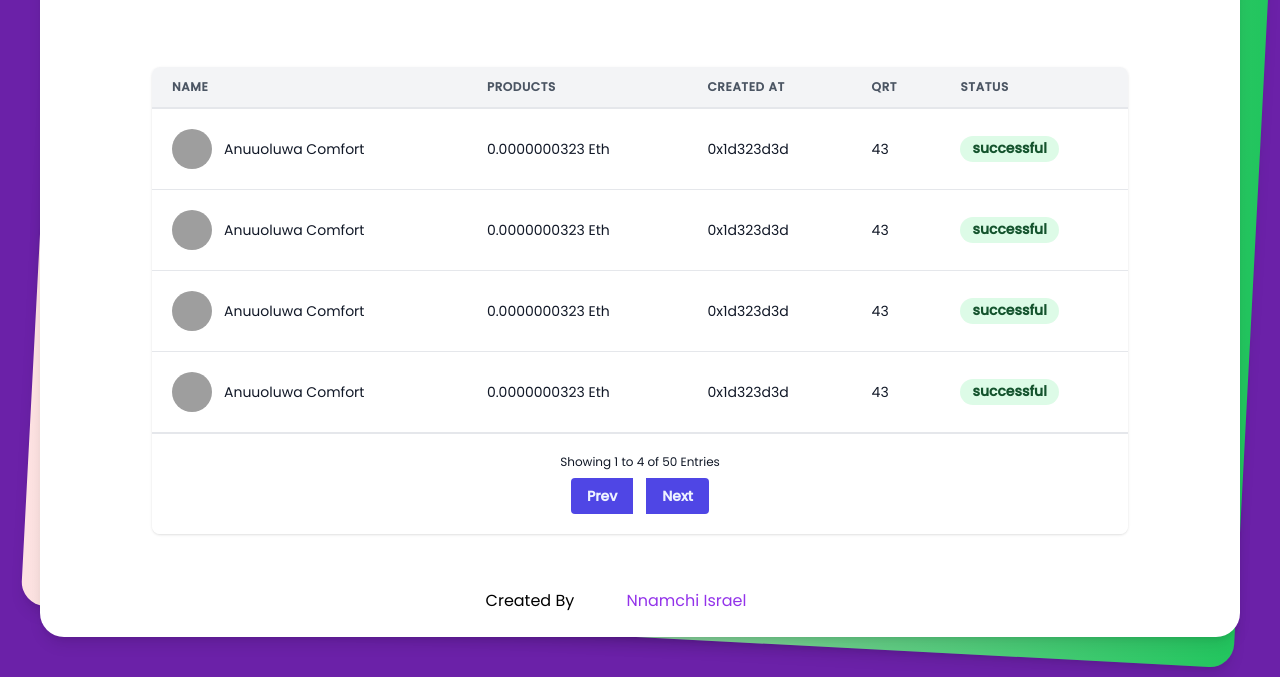
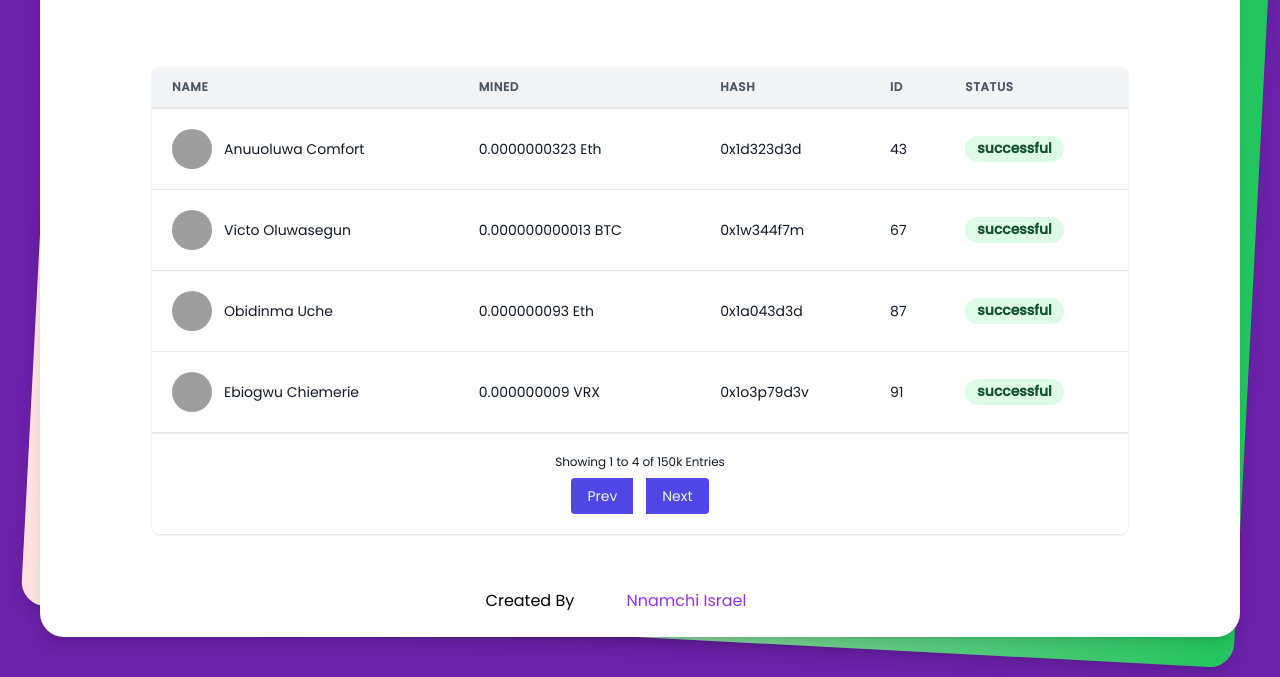
Before and after one commit to phaxadstudios/pycoin, a plain HTML site: page transactions.html in a window 1280 px wide. Shown: the part 177-854 px from the top of the page. Drawn offline with nearby package versions, Linux system fonts and the light colour scheme; grey boxes are pictures that could not be loaded.

Commit message:
Update transactions.html

```diff
--- a/transactions.html
+++ b/transactions.html
@@ -106,15 +106,15 @@
 								</th>
 								<th
 									class="px-5 py-3 border-b-2 border-gray-200 bg-gray-100 text-left text-xs font-semibold text-gray-600 uppercase tracking-wider">
-									products
+									Mined
 								</th>
 								<th
 									class="px-5 py-3 border-b-2 border-gray-200 bg-gray-100 text-left text-xs font-semibold text-gray-600 uppercase tracking-wider">
-									Created at
+									Hash
 								</th>
 								<th
 									class="px-5 py-3 border-b-2 border-gray-200 bg-gray-100 text-left text-xs font-semibold text-gray-600 uppercase tracking-wider">
-									QRT
+									ID
 								</th>
 								<th
 									class="px-5 py-3 border-b-2 border-gray-200 bg-gray-100 text-left text-xs font-semibold text-gray-600 uppercase tracking-wider">
@@ -170,22 +170,22 @@
                                         </div>
 											<div class="ml-3">
 												<p class="text-gray-900 whitespace-no-wrap">
-													Anuuoluwa Comfort
+													Victo Oluwasegun
 												</p>
 											</div>
 										</div>
 								</td>
 								<td class="px-5 py-5 border-b border-gray-200 bg-white text-sm">
-									<p class="text-gray-900 whitespace-no-wrap">0.0000000323 Eth</p>
+									<p class="text-gray-900 whitespace-no-wrap">0.000000000013 BTC</p>
 								</td>
 								<td class="px-5 py-5 border-b border-gray-200 bg-white text-sm">
 									<p class="text-gray-900 whitespace-no-wrap">
-										0x1d323d3d
+										0x1w344f7m
 									</p>
 								</td>
 								<td class="px-5 py-5 border-b border-gray-200 bg-white text-sm">
 									<p class="text-gray-900 whitespace-no-wrap">
-										43
+										67
 									</p>
 								</td>
 								<td class="px-5 py-5 border-b border-gray-200 bg-white text-sm">
@@ -207,22 +207,22 @@
                                         </div>
 											<div class="ml-3">
 												<p class="text-gray-900 whitespace-no-wrap">
-													Anuuoluwa Comfort
+													Obidinma Uche
 												</p>
 											</div>
 										</div>
 								</td>
 								<td class="px-5 py-5 border-b border-gray-200 bg-white text-sm">
-									<p class="text-gray-900 whitespace-no-wrap">0.0000000323 Eth</p>
+									<p class="text-gray-900 whitespace-no-wrap">0.000000093 Eth</p>
 								</td>
 								<td class="px-5 py-5 border-b border-gray-200 bg-white text-sm">
 									<p class="text-gray-900 whitespace-no-wrap">
-										0x1d323d3d
+										0x1a043d3d
 									</p>
 								</td>
 								<td class="px-5 py-5 border-b border-gray-200 bg-white text-sm">
 									<p class="text-gray-900 whitespace-no-wrap">
-										43
+										87
 									</p>
 								</td>
 								<td class="px-5 py-5 border-b border-gray-200 bg-white text-sm">
@@ -244,22 +244,22 @@
                                         </div>
 											<div class="ml-3">
 												<p class="text-gray-900 whitespace-no-wrap">
-													Anuuoluwa Comfort
+													Ebiogwu Chiemerie
 												</p>
 											</div>
 										</div>
 								</td>
 								<td class="px-5 py-5 border-b border-gray-200 bg-white text-sm">
-									<p class="text-gray-900 whitespace-no-wrap">0.0000000323 Eth</p>
+									<p class="text-gray-900 whitespace-no-wrap">0.000000009 VRX</p>
 								</td>
 								<td class="px-5 py-5 border-b border-gray-200 bg-white text-sm">
 									<p class="text-gray-900 whitespace-no-wrap">
-										0x1d323d3d
+										0x1o3p79d3v
 									</p>
 								</td>
 								<td class="px-5 py-5 border-b border-gray-200 bg-white text-sm">
 									<p class="text-gray-900 whitespace-no-wrap">
-										43
+										91
 									</p>
 								</td>
 								<td class="px-5 py-5 border-b border-gray-200 bg-white text-sm">
@@ -276,16 +276,16 @@
 					<div
 						class="px-5 py-5 bg-white border-t flex flex-col xs:flex-row items-center xs:justify-between          ">
 						<span class="text-xs xs:text-sm text-gray-900">
-                            Showing 1 to 4 of 50 Entries
+                            Showing 1 to 4 of 150k Entries
                         </span>
 						<div class="inline-flex mt-2 xs:mt-0">
 							<button
-                                class="text-sm text-indigo-50 transition duration-150 hover:bg-indigo-500 bg-indigo-600 font-semibold py-2 px-4 rounded-l">
+                                class="text-sm text-indigo-50 transition duration-150 hover:bg-indigo-500 bg-indigo-600 py-2 px-4 rounded-l">
                                 Prev
                             </button>
 							&nbsp; &nbsp;
 							<button
-                                class="text-sm text-indigo-50 transition duration-150 hover:bg-indigo-500 bg-indigo-600 font-semibold py-2 px-4 rounded-r">
+                                class="text-sm text-indigo-50 transition duration-150 hover:bg-indigo-500 bg-indigo-600 py-2 px-4 rounded-r">
                                 Next
                             </button>
 						</div>
```
